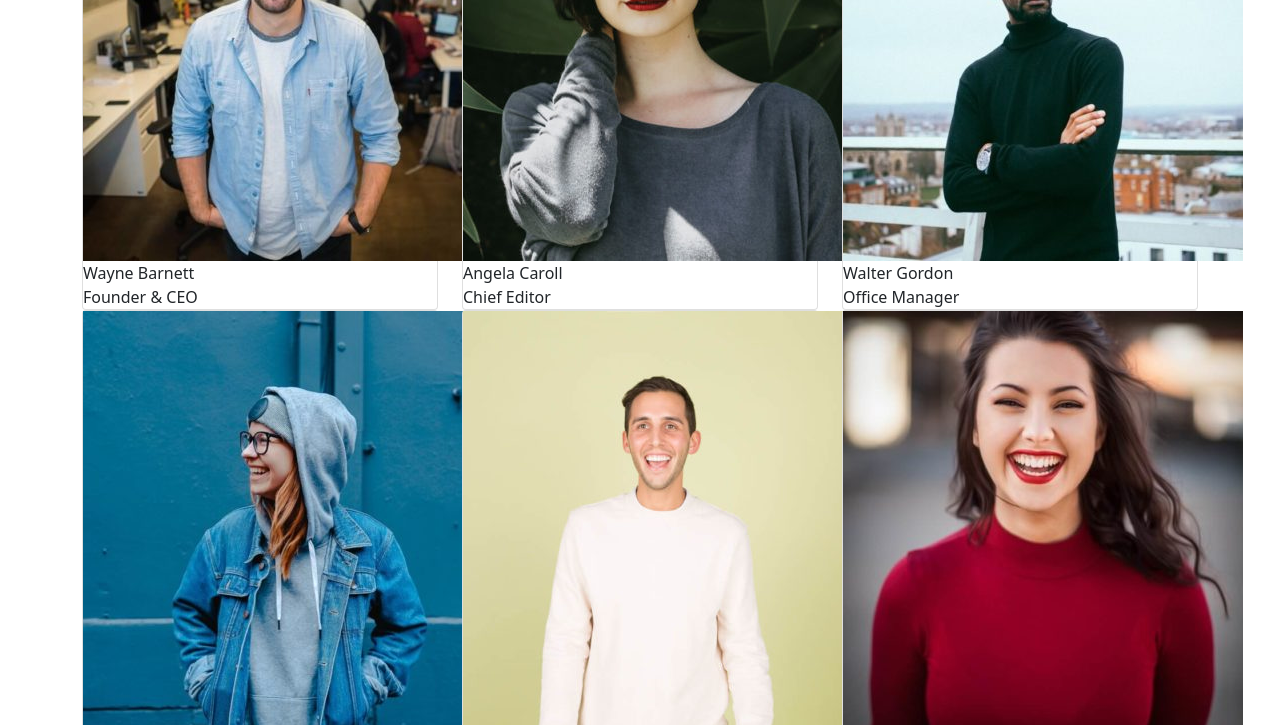
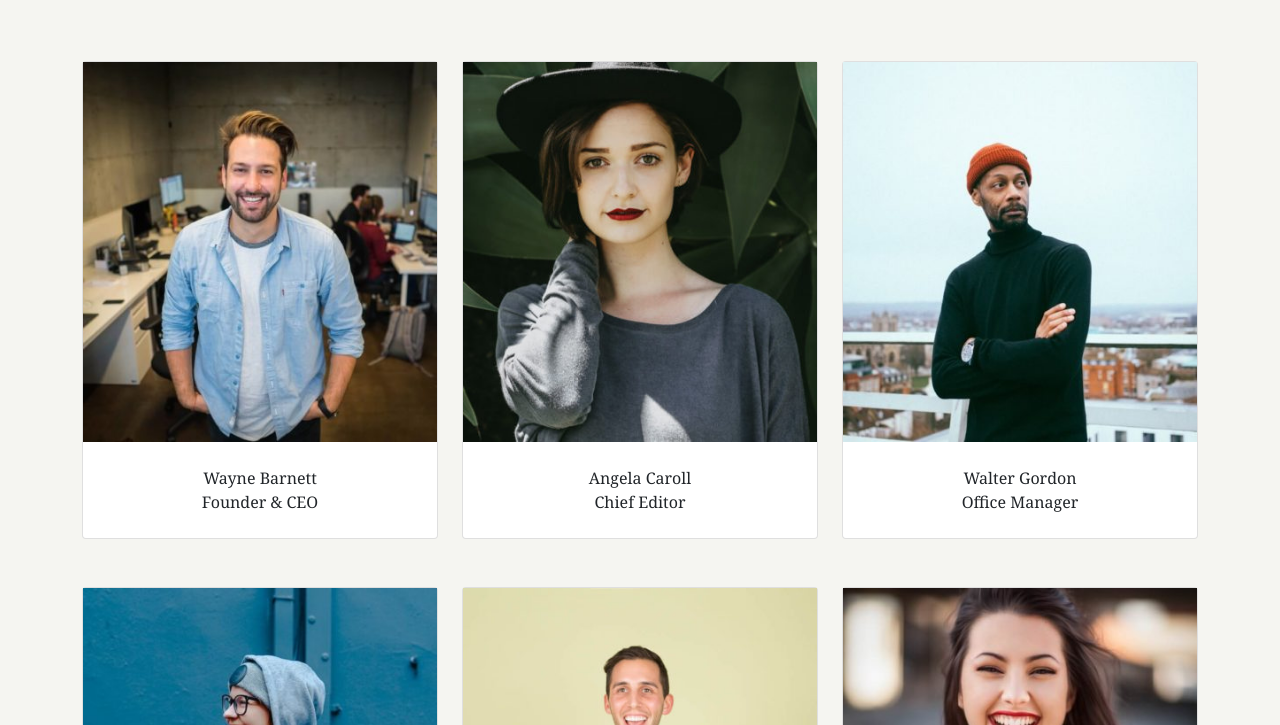
Before and after one commit to gianynx/js-our-team, a plain HTML site: page index.html in a window 1280 px wide. Shown: the part 169-894 px from the top of the page. Drawn offline with nearby package versions, Linux system fonts and the light colour scheme.

Commit message:
complete document

```diff
--- a/css/style.css
+++ b/css/style.css
@@ -0,0 +1,8 @@
+body {
+    font-family: 'Noto Serif', serif;
+    background-color: #f5f5f1;
+}
+
+#top_container {
+    width: 40%;
+}
--- a/index.html
+++ b/index.html
@@ -7,11 +7,17 @@
     <title>Our Team</title>
     <link href="https://cdn.jsdelivr.net/npm/bootstrap@5.0.2/dist/css/bootstrap.min.css" rel="stylesheet" integrity="sha384-EVSTQN3/azprG1Anm3QDgpJLIm9Nao0Yz1ztcQTwFspd3yD65VohhpuuCOmLASjC" crossorigin="anonymous">
     <link rel="stylesheet" href="./css/style.css">
+    <link rel="preconnect" href="https://fonts.googleapis.com">
+    <link rel="preconnect" href="https://fonts.gstatic.com" crossorigin>
+    <link href="https://fonts.googleapis.com/css2?family=Noto+Serif:wght@400;700&display=swap" rel="stylesheet">
 </head>
 <body>
-    <div class="container">
-        <div class="row">
-        </div>
+    <div id="top_container" class="mx-auto text-center mt-5 ">
+        <h1 class="text-uppercase fs-2">our team</h1>
+        <p class="pt-4">Lorem ipsum dolor sit amet consectetur adipisicing elit. Quasi dolore hic eaque debitis repudiandae mollitia!</p>
+    </div>
+    <div class="container w-100">
+        <div class="row pb-5"></div>
     </div>
 
 
--- a/js/script.js
+++ b/js/script.js
@@ -43,13 +43,13 @@ row.innerHTML = '';
 for (let a = 0; a < team.length; a++) {
     const member = team[a];
     const template = `
-    <div class="col-4">
+    <div class="col-4 pt-5">
         <div class="card">
             <div class="cardBody">
                 <div id="cardTop">
-                    <img src="${member.image}" alt="imgMember">
+                    <img class="w-100" src="${member.image}" alt="imgMember">
                 </div>
-                <div id="cardBottom">
+                <div id="cardBottom" class="text-center p-4">
                     <span>${member.firstName}</span> <span>${member.surname}</span>
                     <div>${member.role}</div>
                 </div>
```
